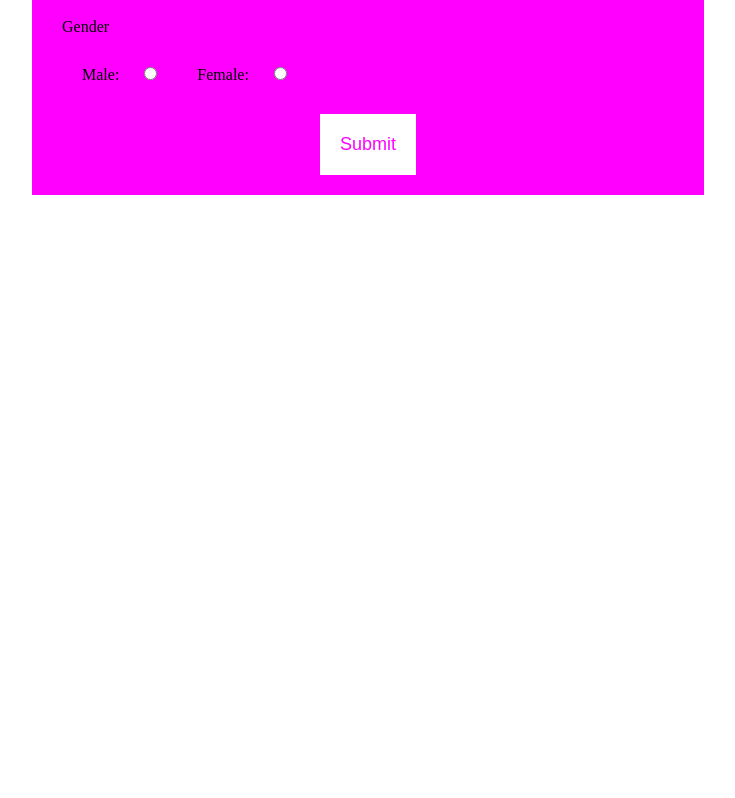
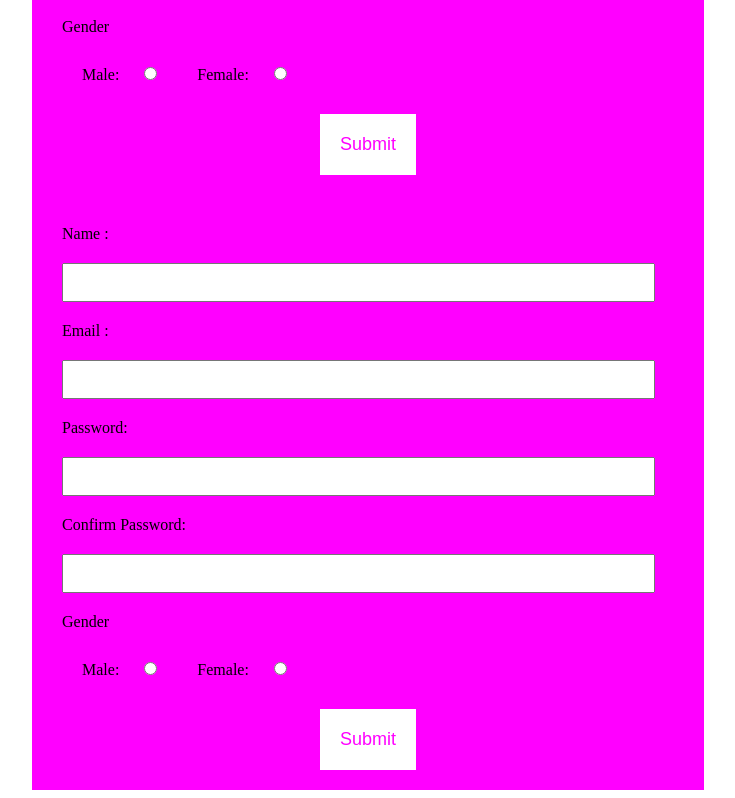
Before and after one commit to bamskydbest/React-Assignment, a React (Create React App) app: page / in a window 1280 px wide. Shown: the part 1264-2062 px from the top of the page, without its empty margins (272-1007 px from the left). Before the commit the page ends 1467 px from the top, so only its background shows below. Built offline with nearby package versions, Linux system fonts and the light colour scheme.

Commit message:
started a new component for uncontrolled form

```diff
--- a/src/App.js
+++ b/src/App.js
@@ -4,6 +4,7 @@ import StatusMessage from "./components/StatusMessage";
 import StudentsList from "./components/StudentsList";
 import UserList from "./components/UserList";
 import RegistrationForm from "./components/RegistrationForm";
+import UncontrolledRegistrationForm from "./components/UncontrolledRegistrationForm";
 
 function App() {
   // Data Types
@@ -155,7 +156,7 @@ function App() {
       <StatusMessage status={status} />
       <UserList userList={disappear} setDisappear={setDisappear} />
       <RegistrationForm />
-      {/* <RegistrationForm /> */}
+      <UncontrolledRegistrationForm />
     </div>
   );
 }
--- /dev/null
+++ b/src/components/UncontrolledRegistrationForm.js
@@ -0,0 +1,54 @@
+const UncontrolledRegistrationForm = () => {
+  const handleClick = () => {};
+  return (
+    <div>
+      <form onSubmit={handleClick}>
+        <div>
+          <label htmlFor="name">Name :</label>
+          <input type="text" id="name" required />
+        </div>
+        <div>
+          <label htmlFor="email">Email :</label>
+          <input type="email" id="email" required />
+        </div>
+
+        <div>
+          <label htmlFor="password">Password:</label>
+          <input type="password" id="password" required />
+        </div>
+
+        <div>
+          <label htmlFor="confirmpassword">Confirm Password:</label>
+          <input type="password" id="confirmpassword" required />
+        </div>
+        <div>
+          <p>Gender</p>
+          <div className="radio">
+            <label htmlFor="male" className="radioo">
+              Male:
+            </label>
+            <input
+              type="radio"
+              name="gender"
+              id="male"
+              value="male"
+              required
+              className="male"
+            />
+
+            <label htmlFor="female" className="radioo">
+              Female:
+            </label>
+            <input type="radio" name="gender" id="female" required />
+          </div>
+        </div>
+
+        <button type="submit" className="btn">
+          Submit
+        </button>
+      </form>
+    </div>
+  );
+};
+
+export default UncontrolledRegistrationForm;
```
